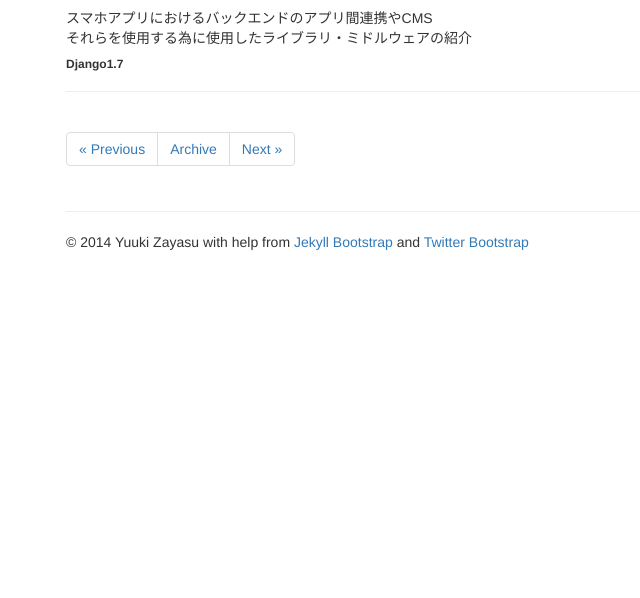
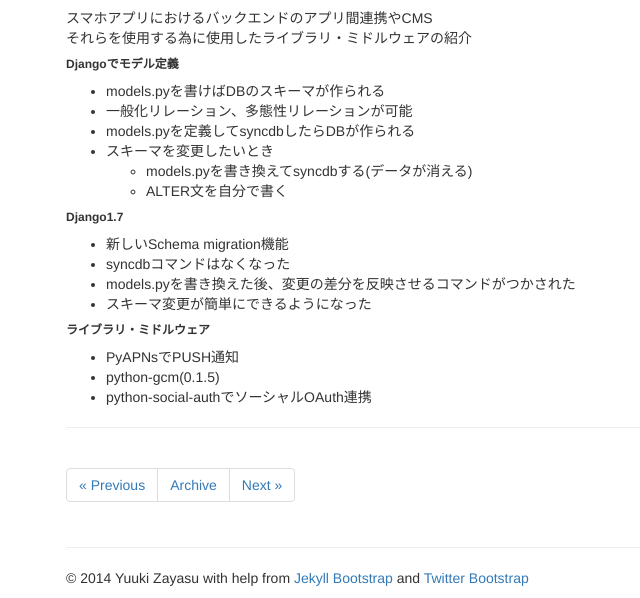
Before and after one commit to PyConJp2014-reports/pyconjp2014-reports.github.io, a Jekyll site: the page built from _posts/2014-09-13/2014-09-13-10-Djangoによるスマホアプリバックエンドの実装(ja).md, in a window 1280 px wide. Shown: the part 570-1168 px from the top of the page, without its empty margins (4-644 px from the left). Built offline with Jekyll 4.4.1, drawn with Linux system fonts in a browser that asks for light colours; nearby versions of some CDN libraries; library files that are not in the unit come from our copies; before the commit the page ends 900 px from its top, so only the background shows below that.

Commit message:
記事を更新

```diff
--- a/_posts/2014-09-13/2014-09-13-10-Djangoによるスマホアプリバックエンドの実装(ja).md
+++ b/_posts/2014-09-13/2014-09-13-10-Djangoによるスマホアプリバックエンドの実装(ja).md
@@ -13,4 +13,24 @@ time: 10:50 ~ 11:20
 スマホアプリにおけるバックエンドのアプリ間連携やCMS
 それらを使用する為に使用したライブラリ・ミドルウェアの紹介
 
+###### **Djangoでモデル定義**
+
+* models.pyを書けばDBのスキーマが作られる
+* 一般化リレーション、多態性リレーションが可能
+* models.pyを定義してsyncdbしたらDBが作られる
+* スキーマを変更したいとき
+    * models.pyを書き換えてsyncdbする(データが消える)
+    * ALTER文を自分で書く
+
 ###### **Django1.7**
+
+* 新しいSchema migration機能
+* syncdbコマンドはなくなった
+* models.pyを書き換えた後、変更の差分を反映させるコマンドがつかされた
+* スキーマ変更が簡単にできるようになった
+
+###### **ライブラリ・ミドルウェア**
+
+* PyAPNsでPUSH通知
+* python-gcm(0.1.5)
+* python-social-authでソーシャルOAuth連携
```
Also changed, not shown: _posts/2014-09-13/2014-09-13-02-Pythonを支える技術:ディスクリプタ編(ja).md (+48 -0 lines), _posts/2014-09-13/2014-09-13-05-XML-RPC:Pythonが「電池付属」と呼ばれる理由(ja).md (+10 -10 lines), _posts/2014-09-13/2014-09-13-06-MicroPythonで組み込みPython(ja).md (+1 -1 lines), _posts/2014-09-13/2014-09-13-11-KeyNote.md (+2 -2 lines), _posts/2014-09-14/2014-09-14-06-Pythonによる非同期プログラミング入門.md (+41 -0 lines).
